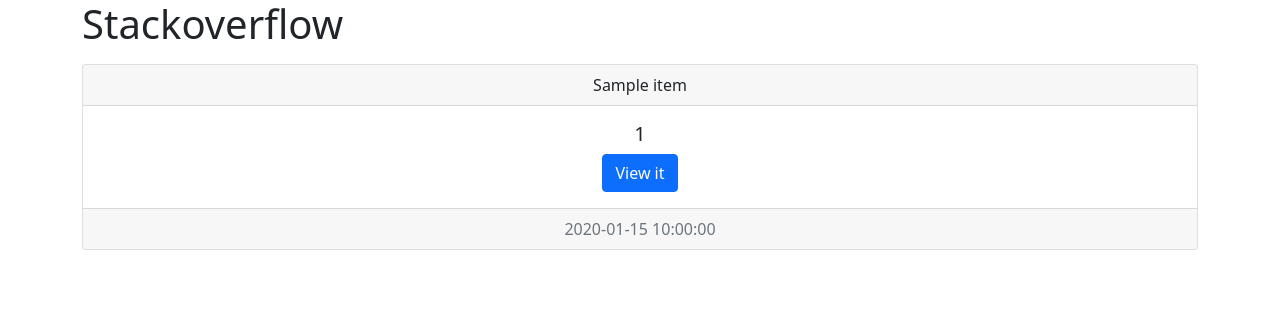
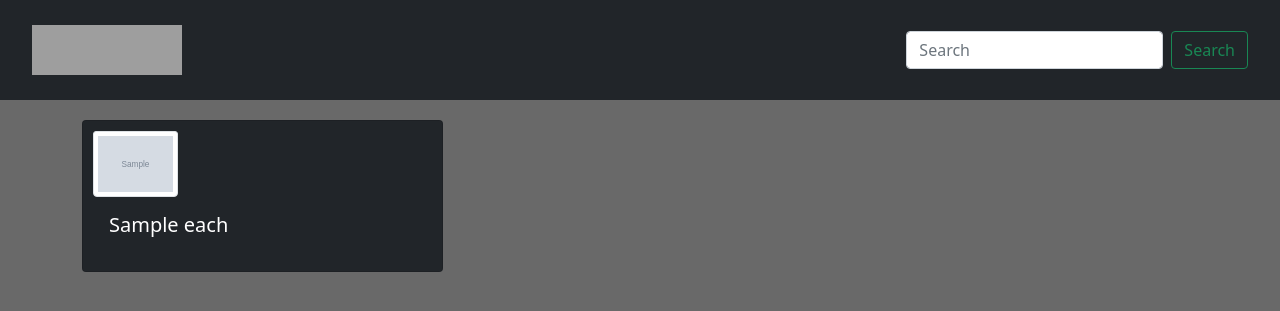
Before and after one commit to AKXAT/DjangoStackoverflowAPI-, a Python web app: template stackoverflow/questions/templates/base.html in a window 1280 px wide. Shown: the top 311 px of the page. Run offline with Jinja, Linux system fonts and the light colour scheme; the template is opened without the code that fills it: most values are stand-ins (such as "Sample title", 1, 10 or a date in 2020); grey boxes marked "Sample" are stand-in pictures; grey boxes are pictures that could not be loaded.

Commit message:
updated base.html

```diff
--- a/stackoverflow/questions/templates/base.html
+++ b/stackoverflow/questions/templates/base.html
@@ -8,25 +8,34 @@
     <script src="https://cdn.jsdelivr.net/npm/bootstrap@5.1.3/dist/js/bootstrap.bundle.min.js" integrity="sha384-ka7Sk0Gln4gmtz2MlQnikT1wXgYsOg+OMhuP+IlRH9sENBO0LRn5q+8nbTov4+1p" crossorigin="anonymous"></script>
     <title>Document</title>
 </head>
-<body>
-    <div class="container">
-        <h1>Stackoverflow</h1>
+<body style="background-color: dimgrey;">
+    <nav class="navbar navbar-dark bg-dark" style="padding: 20px;">
+        <div class="container-fluid">
+            <a class="navbar-brand" href="https://stackoverflow.com/">
+                <img src="https://stackoverflow.design/assets/img/logos/so/logo-meta.svg" alt="" width="150" height="50">
+              </a>
+            <form class="d-flex">
+              <input class="form-control me-2" type="search" placeholder="Search" aria-label="Search">
+              <button class="btn btn-outline-success" type="submit">Search</button>
+            </form>
+          </div>
+      </nav>
+    <div class="container" style="margin-top: 20px;">
         <div class="jumbotron">
-            <p></p>
-            <div class="card text-center">
-                {% for i in s.items %}
-                <div class="card-header">
-                  {{i.title}}
-                </div>
-                <div class="card-body">
-                  <h5 class="card-title">{{i.view_count}}</h5>
-                  <a href="{{i.link}}" class="btn btn-primary">View it</a>
-                </div>
-                <div class="card-footer text-muted">
-                    {{i.creation_date}}
+            <div class="row row-cols-2 row-cols-md-3 g-3">
+                {% for each in s.items %}
+                <div class="col">
+                  <div class="card text-white bg-dark " style="padding: 10px;">
+                      <div class="col-sm-3">
+                        <img src="{{each.owner.profile_image}}" class="img-thumbnail card-img-top" alt="..." >
+                      </div>
+                    <div class="card-body">
+                      <h5 class="card-title">{{each.title}}</h5>
+                    </div>
+                  </div>
                 </div>
                 {% endfor %}
-              </div>
+            </div>
         </div>
     </div>
 </body>
```
